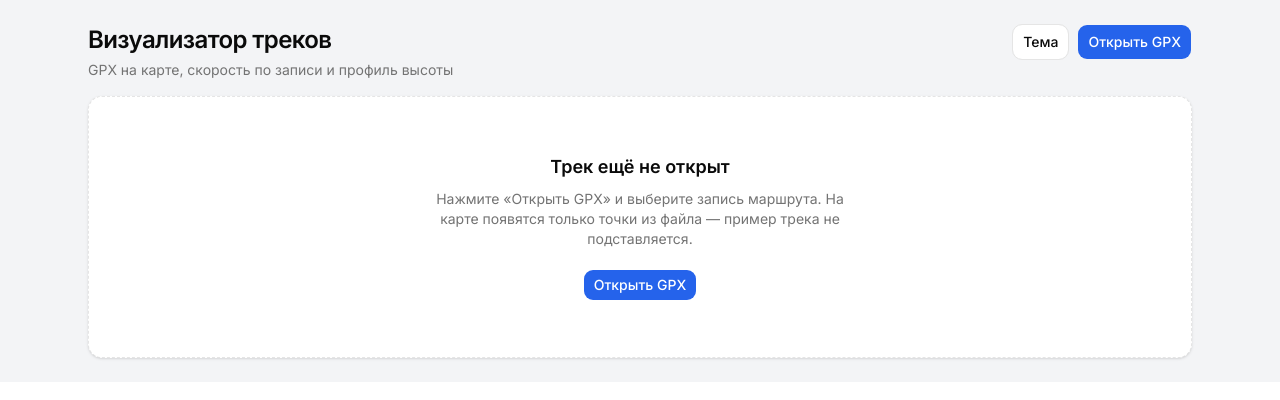
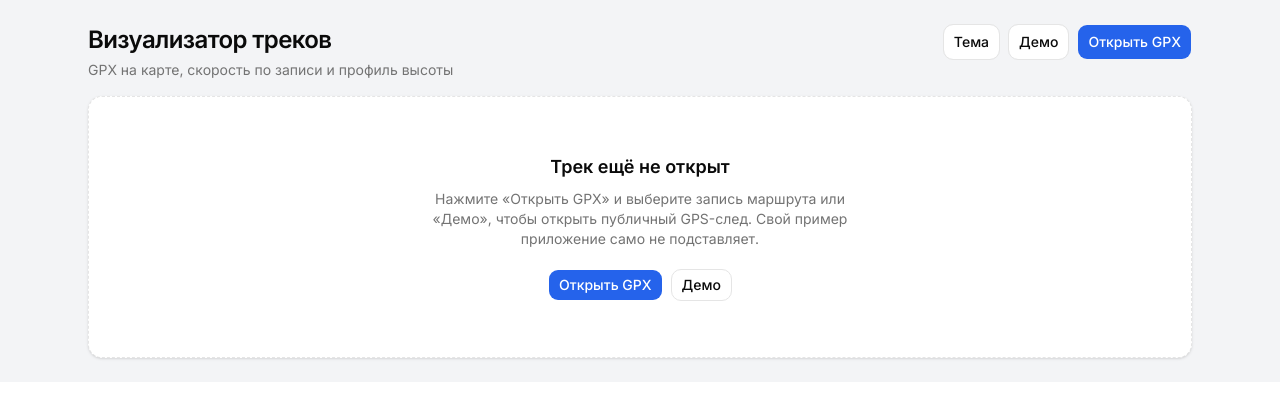
Before and after one commit to foxweb/gpx-web-player, a Next.js app: page / in a window 1280 px wide. Shown: the top 400 px of the page. Built offline with nearby package versions, Linux system fonts and the light colour scheme.

Commit message:
demo GPX track added

```diff
--- a/src/components/player.tsx
+++ b/src/components/player.tsx
@@ -5,7 +5,8 @@ import { useEffect, useRef, useState, type ChangeEvent, type ReactNode } from "r
 import { ElevationProfile } from "@/components/elevation-profile"
 import { ThemeMenu } from "@/components/theme-menu"
 import { TrackScrubber } from "@/components/track-scrubber"
-import { Button } from "@/components/ui/button"
+import { Button, buttonVariants } from "@/components/ui/button"
+import { cn } from "cn"
 import {
   DEFAULT_PLAYBACK_RATE,
   PLAYBACK_RATES,
@@ -44,7 +45,6 @@ const TrackMap = dynamic(() => import("@/components/track-map"), {
 })
 
 export function Player() {
-  const inputRef = useRef<HTMLInputElement>(null)
   const cursorRef = useRef(0)
   const [track, setTrack] = useState<Track | null>(null)
   const [cursorTime, setCursorTime] = useState(0)
@@ -148,10 +148,6 @@ export function Player() {
       })
   }, [])
 
-  function openFile() {
-    inputRef.current?.click()
-  }
-
   function applyTrack(next: Track, name: string) {
     cursorRef.current = next.startTime
     dwellRef.current = 0
@@ -160,6 +156,34 @@ export function Player() {
     setFileName(name)
     setFollow(true)
     setProfileReset((value) => value + 1)
+  }
+
+  async function loadDemo() {
+    const id = ++loadId.current
+    setReading(true)
+    setError(null)
+    setPlaying(false)
+    try {
+      const response = await fetch("/demo.gpx")
+      if (!response.ok) throw new Error("demo")
+      const text = await response.text()
+      if (id !== loadId.current) return
+      const next = loadGpx(text)
+      const name = "Ласточка, Пенза.gpx"
+      applyTrack(next, name)
+      try {
+        await saveLastGpx({ name, text })
+      } catch {
+        if (id === loadId.current) {
+          setError("Трек открыт, но не удалось сохранить его для следующей загрузки.")
+        }
+      }
+    } catch (reason) {
+      if (id !== loadId.current) return
+      setError(reason instanceof GpxError ? reason.message : "Не удалось открыть демо-трек.")
+    } finally {
+      if (id === loadId.current) setReading(false)
+    }
   }
 
   async function onFile(event: ChangeEvent<HTMLInputElement>) {
@@ -282,17 +306,11 @@ export function Player() {
           </div>
           <div className="flex shrink-0 items-center gap-2">
             <ThemeMenu />
-            <Button size="lg" onClick={openFile}>
-              Открыть GPX
+            <Button size="lg" variant="outline" onClick={loadDemo} disabled={reading}>
+              Демо
             </Button>
+            <OpenGpxButton size="lg" onChange={onFile} />
           </div>
-          <input
-            ref={inputRef}
-            type="file"
-            accept=".gpx,application/gpx+xml,application/xml,text/xml"
-            className="sr-only"
-            onChange={onFile}
-          />
         </header>
 
         {reading && (
@@ -314,12 +332,16 @@ export function Player() {
           <section className="rounded-xl border border-dashed bg-card px-6 py-14 text-center shadow-sm">
             <h2 className="text-lg font-semibold">Трек ещё не открыт</h2>
             <p className="mx-auto mt-2 max-w-md text-sm text-muted-foreground">
-              Нажмите «Открыть GPX» и выберите запись маршрута. На карте
-              появятся только точки из файла — пример трека не подставляется.
+              Нажмите «Открыть GPX» и выберите запись маршрута или «Демо»,
+              чтобы открыть публичный GPS-след. Свой пример приложение само
+              не подставляет.
             </p>
-            <Button className="mt-5" onClick={openFile}>
-              Открыть GPX
-            </Button>
+            <div className="mt-5 flex flex-wrap items-center justify-center gap-2">
+              <OpenGpxButton onChange={onFile} />
+              <Button variant="outline" onClick={loadDemo} disabled={reading}>
+                Демо
+              </Button>
+            </div>
           </section>
         )}
 
@@ -567,6 +589,47 @@ function StopList({
   )
 }
 
+const GPX_ACCEPT = ".gpx,application/gpx+xml,application/xml,text/xml"
+
+function isIos() {
+  const ua = navigator.userAgent
+  return (
+    /iPad|iPhone|iPod/.test(ua) ||
+    (navigator.platform === "MacIntel" && navigator.maxTouchPoints > 1)
+  )
+}
+
+function OpenGpxButton({
+  onChange,
+  size = "default",
+  className,
+}: {
+  onChange: (event: ChangeEvent<HTMLInputElement>) => void
+  size?: "default" | "lg"
+  className?: string
+}) {
+  const [accept, setAccept] = useState(GPX_ACCEPT)
+  useEffect(() => {
+    if (isIos()) setAccept("")
+  }, [])
+
+  return (
+    <label className={cn(buttonVariants({ size }), "relative cursor-pointer", className)}>
+      Открыть GPX
+      {/* iOS Safari greys out .gpx when accept lists that extension, and it
+          ignores a scripted click on a clipped input. The tap must hit the
+          control itself. Desktop keeps the GPX filter. */}
+      <input
+        type="file"
+        accept={accept || undefined}
+        aria-label="Выбрать файл GPX"
+        className="absolute inset-0 z-10 h-full w-full cursor-pointer opacity-0"
+        onChange={onChange}
+      />
+    </label>
+  )
+}
+
 function TapeGlyph({ children }: { children: ReactNode }) {
   return (
     <svg viewBox="0 0 16 16" aria-hidden="true" className="size-3.5 fill-current">
```
Also changed, not shown: 2 other files (tests, documents, lock files or other folders).
